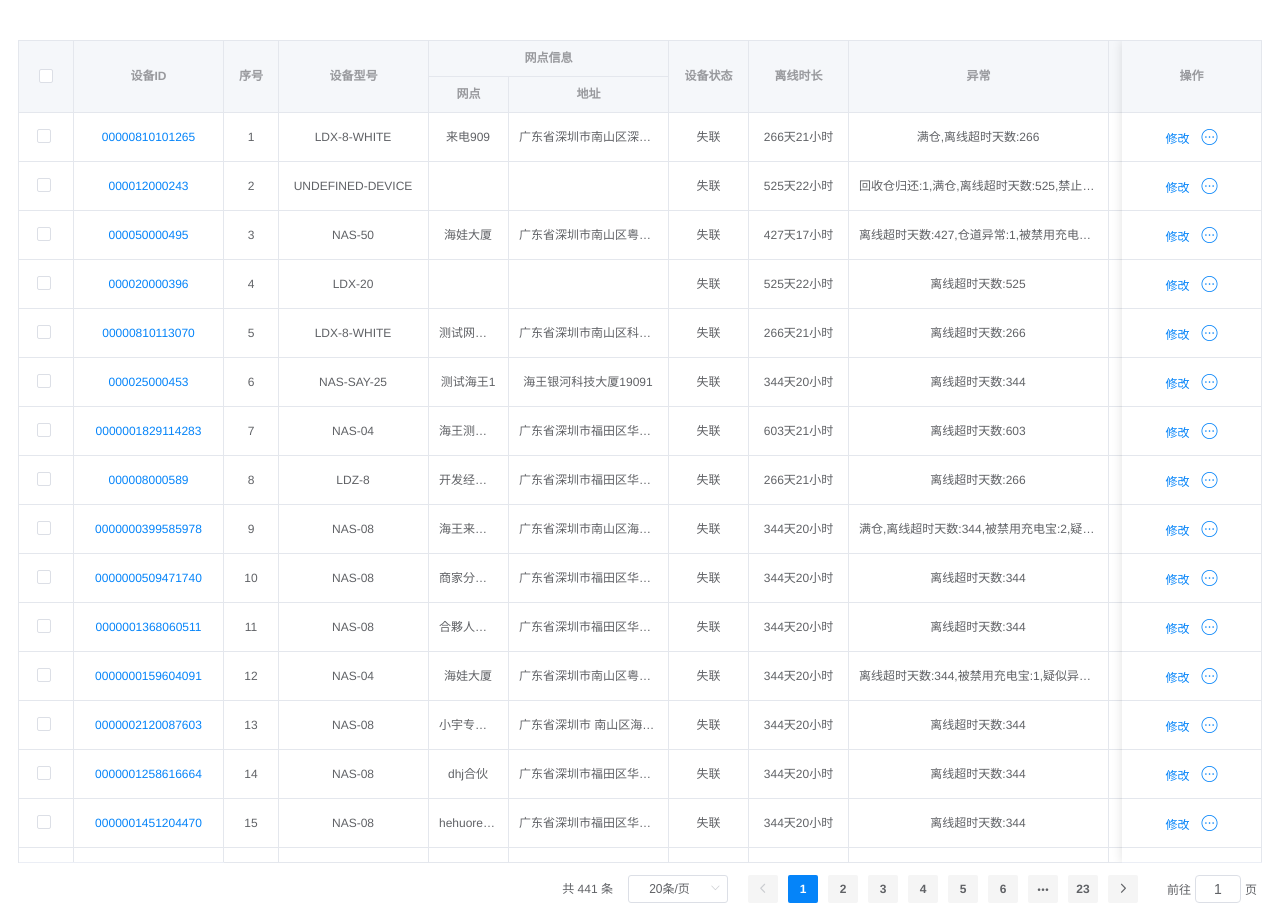
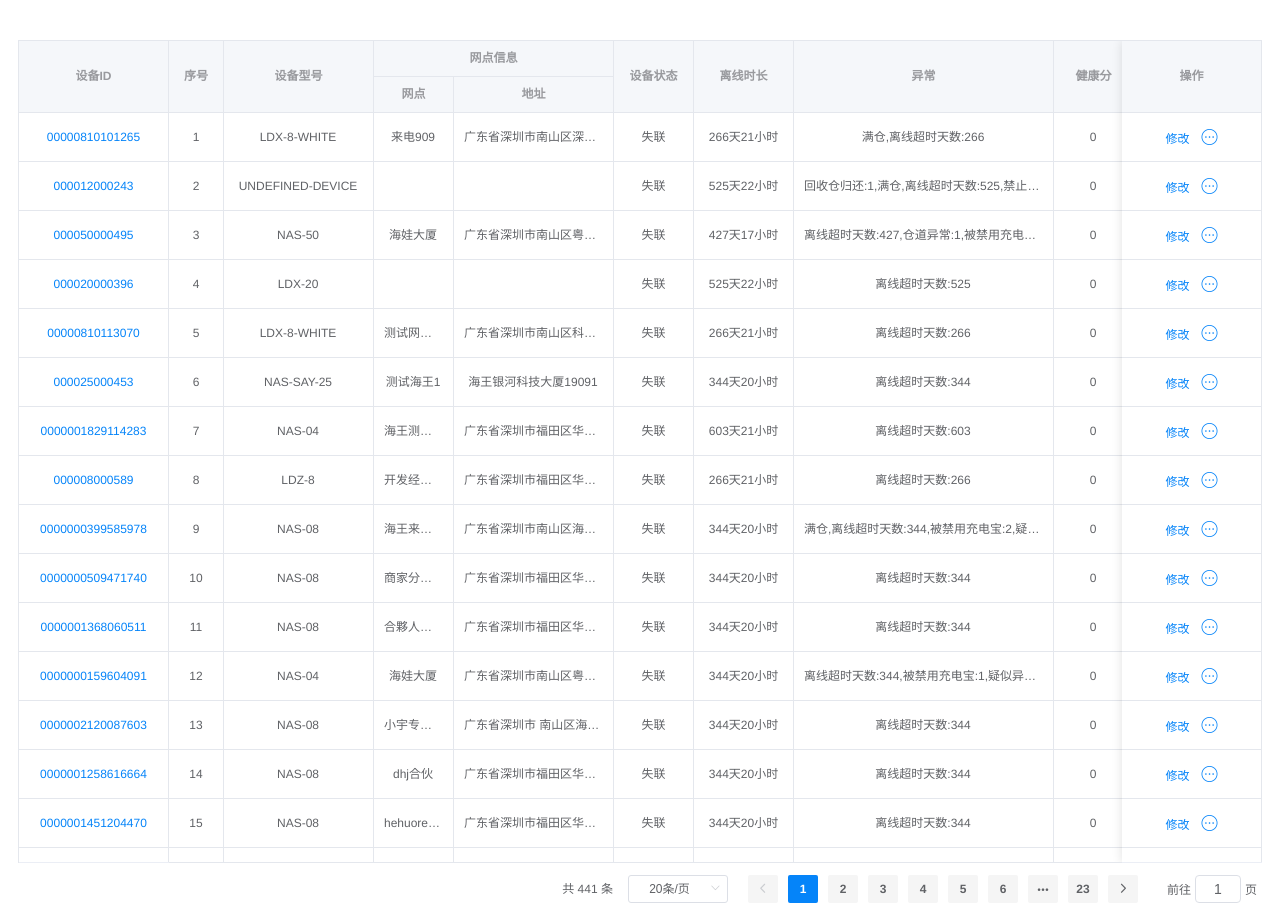
Before and after one commit to JXBurner/xburner-table, a Vue app: page / in a window 1280 px wide. Built offline with nearby package versions, Linux system fonts and the light colour scheme.

Commit message:
fix:编写readme

```diff
--- a/src/lib/xburner-table/lib/pagination/pagination.vue
+++ b/src/lib/xburner-table/lib/pagination/pagination.vue
@@ -11,10 +11,10 @@
       background
       v-if="pagination.show"
       :page-sizes="pagination.pageSizes"
-      :current-page="pagination.page.pageNo"
-      :page-size="pagination.page.pageSize"
-      :total="pagination.page.total"
-      :layout="pagination.paginationLayout"
+      :current-page="pagination.currentPage"
+      :page-size="pagination.pageSize"
+      :total="pagination.total"
+      :layout="pagination.layout"
       @size-change="handleSizeChange"
       @current-change="handleCurrentChange"
     ></el-pagination>
@@ -36,15 +36,12 @@ export default {
       // 分页插件配置参数
       pagination: {
         show: false, // 是否显示分页插件
-        fn: '',
-        page: {
-          pageNo: 1,
-          pageSize: 20,
-          total: 0
-        },
+        currentPage: 1,
+        pageSize: 20,
+        total: 0,
         // 每页显示条目个数
         pageSizes: [20, 40, 80, 120],
-        paginationLayout: 'total, sizes, prev, pager, next, jumper'
+        layout: 'total, sizes, prev, pager, next, jumper'
       }
     }
   },
@@ -66,9 +63,11 @@ export default {
     initPagination (obj) {
       this.pagination.show = obj.show || this.pagination.show
       if (obj.show) {
-        this.pagination.page = obj.page || this.pagination.page
+        this.pagination.currentPage = obj.currentPage || this.pagination.currentPage
+        this.pagination.pageSize = obj.pageSize || this.pagination.pageSize
+        this.pagination.total = obj.total || this.pagination.total
         this.pagination.pageSizes = obj.pageSizes || this.pagination.pageSizes
-        this.pagination.paginationLayout = obj.paginationLayout || this.pagination.paginationLayout
+        this.pagination.layout = obj.layout || this.pagination.layout
       }
     },
     /**
--- a/src/lib/xburner-table/lib/table/table.vue
+++ b/src/lib/xburner-table/lib/table/table.vue
@@ -29,7 +29,7 @@
       <!-- 多选列 -->
       <el-table-column
         :selectable="check.selectable"
-        v-if="check.show"
+        v-if="check.showCheckBox"
         type="selection"
         width="55"
         align="center"
@@ -146,7 +146,7 @@ export default {
       fixedOperate: '',
       // 表格checkbox
       check: {
-        show: false,
+        showCheckBox: false,
         selectable: () => true, // 是否有勾选能力
         reserve: false // 数据更新后是否保存勾选的数据
       },
@@ -331,7 +331,7 @@ export default {
      * @return {*}
      */
     rowDblclick (row) {
-      if (this.check.show === false) {
+      if (this.check.showCheckBox === false) {
         return false
       }
       this.$refs[this.props.ref].toggleRowSelection(row)
--- a/src/view/tableExample/xburner-table-test.vue
+++ b/src/view/tableExample/xburner-table-test.vue
@@ -22,8 +22,8 @@ export default {
     return {
       loading: false,
       xBurnerTableData: {}, // 表格数据
-      pageSizeArr: [20, 40, 80, 120], // 每页显示条目个数
-      paginationLayout: 'total, sizes, prev, pager, next, jumper'
+      pageSizes: [20, 40, 80, 120], // 每页显示条目个数
+      layout: 'total, sizes, prev, pager, next, jumper'
     }
   },
   computed: {
@@ -178,13 +178,11 @@ export default {
         },
         pagination: { // 分页插件
           show: true,
-          page: {
-            pageNo: result.current,
-            pageSize: result.size,
-            total: result.total
-          }
-          // pageSizes: this.pageSizeArr,
-          // paginationLayout: this.paginationLayout
+          currentPage: result.current,
+          pageSize: result.size,
+          total: result.total,
+          pageSizes: this.pageSizes,
+          layout: this.layout
         }
       }
     },
```
Also changed, not shown: src/lib/xburner-table/README.md, 1 other file (tests, documents, lock files or other folders).
